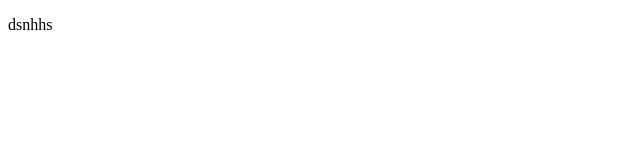
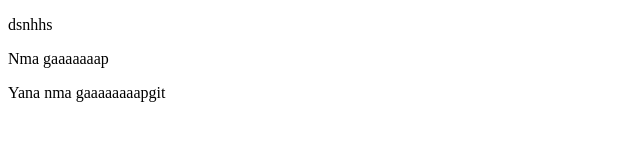
Before and after one commit to shermukhammad533-alt/test-a, a plain HTML site: page index.html in a window 1280 px wide. Shown: the whole page, without its empty margins (0-640 px from the left). Drawn offline with Linux system fonts and the light colour scheme.

Commit message:
added new line jf text

```diff
--- a/index.html
+++ b/index.html
@@ -7,5 +7,7 @@
 </head>
 <body>
     <p>dsnhhs</p>
+    <p>Nma gaaaaaaap</p>
+    <p>Yana nma gaaaaaaaapgit </p>
 </body>
 </html>
```
